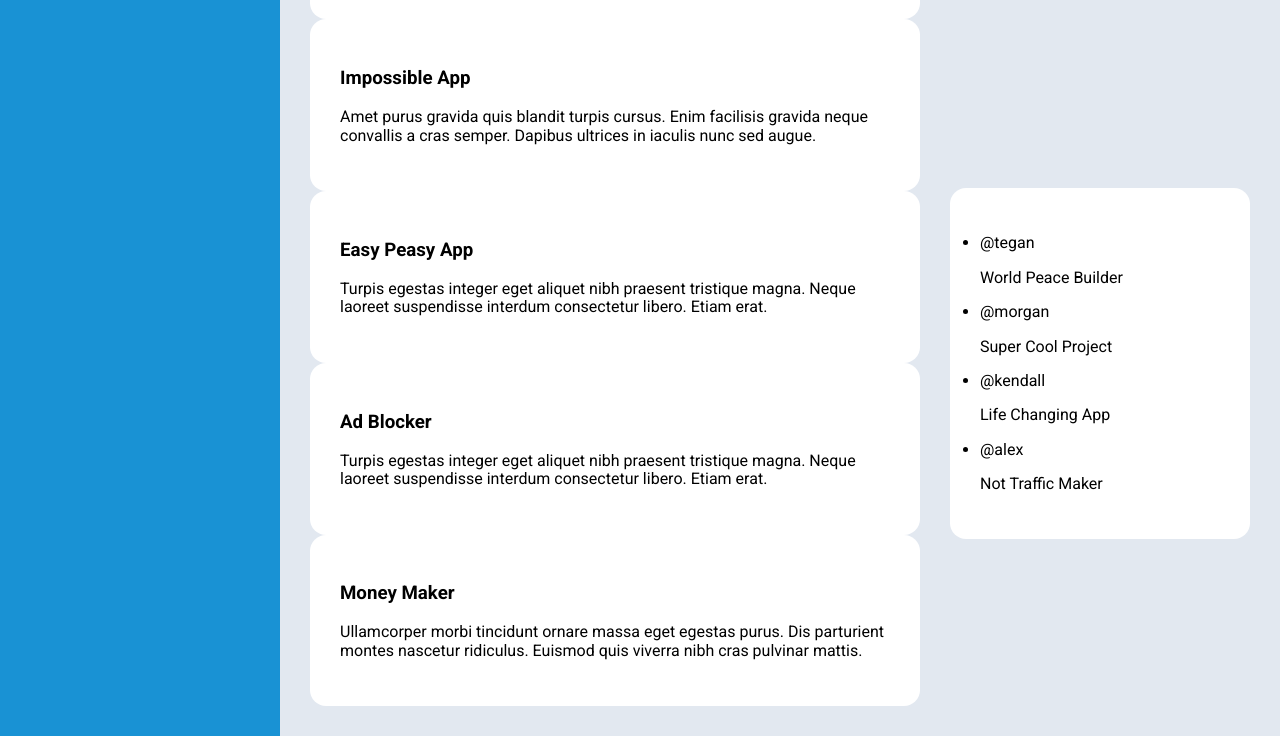
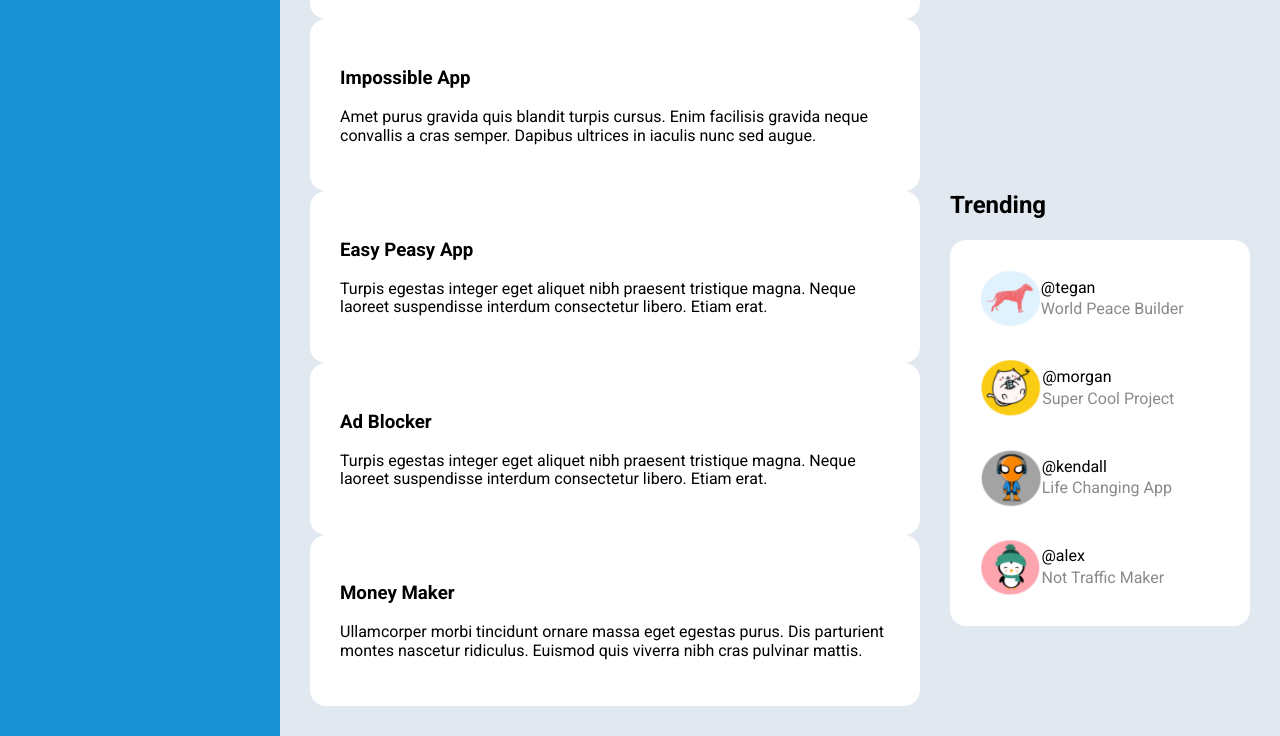
Before and after one commit to MariaEvpalova/dashboard, a plain HTML site: page index.html in a window 1280 px wide. Shown: the part 618-1354 px from the top of the page. Drawn offline with Linux system fonts and the light colour scheme.

Commit message:
Complete Trending section

```diff
--- a/index.html
+++ b/index.html
@@ -97,22 +97,35 @@
             </div>
         </div>
         <div id="trending">
+            <h2>Trending</h2>
             <ul class="card">
                 <li>
+                    <img src="icons/main/trending/first.png" alt="icon">
+                    <div>
                         <p>@tegan</p>
                         <p>World Peace Builder</p>
+                    </div>
                 </li>
                 <li>
+                    <img src="icons/main/trending/second.png" alt="icon">
+                    <div>
                         <p>@morgan</p>
                         <p>Super Cool Project</p>
+                    </div>
                 </li>
                 <li>
+                    <img src="icons/main/trending/third.png" alt="icon">
+                    <div>
                         <p>@kendall</p>
                         <p>Life Changing App</p>
+                    </div>
                 </li>
                 <li>
+                    <img src="icons/main/trending/fourth.png" alt="icon">
+                    <div>
                         <p>@alex</p>
                         <p>Not Traffic Maker</p>
+                    </div>
                 </li>
             </ul>
         </div>
--- a/style.css
+++ b/style.css
@@ -173,3 +173,28 @@ header #bottom button {
 .announcement:first-child > h3 {
     margin-top: 0;
 }
+
+#trending img {
+    height: 3.6rem;
+}
+
+#trending li {
+    display: flex;
+    align-items: center;
+}
+
+#trending li p {
+    margin: 0;
+    font-weight: 400;
+}
+
+#trending li p:last-child {
+    color: var(--main-text);
+    margin-top: 3px;
+}
+
+#trending ul {
+    display: flex;
+    flex-direction: column;
+    gap: 32px;
+}
```
Also changed, not shown: icons/main/trending/first.png (added), icons/main/trending/fourth.png (added), icons/main/trending/second.png (added), icons/main/trending/third.png (added). Lines whose indentation alone changed are shown as unchanged.
